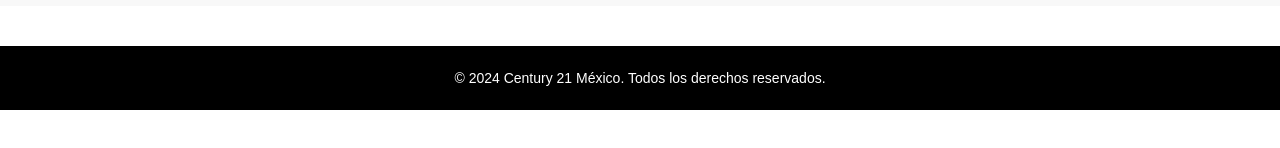
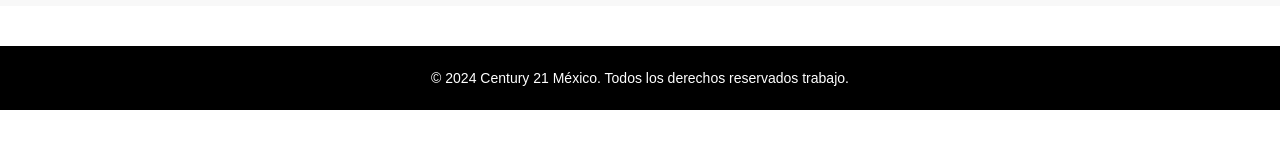
Before and after one commit to Johanhash/Inmobiliaria, a plain HTML site: page frontend/busqueda.html in a window 1280 px wide. Shown: the part 206-354 px from the top of the page. Drawn offline with Linux system fonts and the light colour scheme.

Commit message:
cambio
cambio

```diff
--- a/frontend/busqueda.html
+++ b/frontend/busqueda.html
@@ -172,7 +172,7 @@
         </section>
     </main>
     <footer>
-        <p>© 2024 Century 21 México. Todos los derechos reservados.</p>
+        <p>© 2024 Century 21 México. Todos los derechos reservados trabajo.</p>
     </footer>
 </body>
 
```
